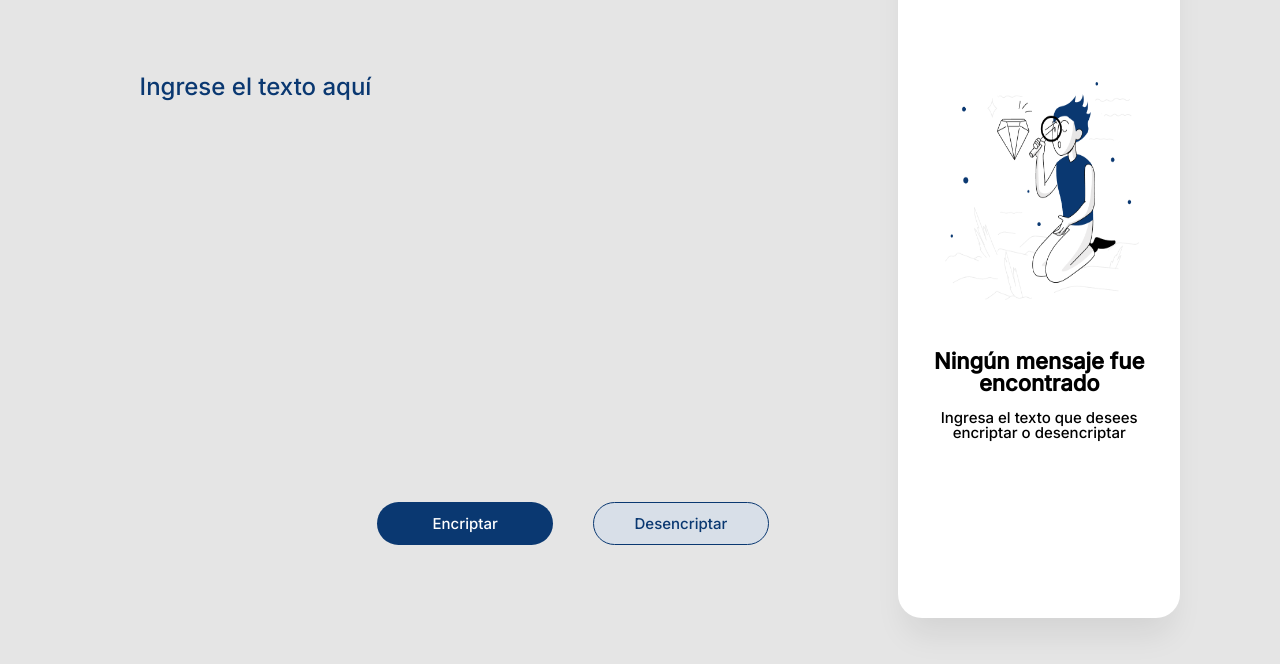
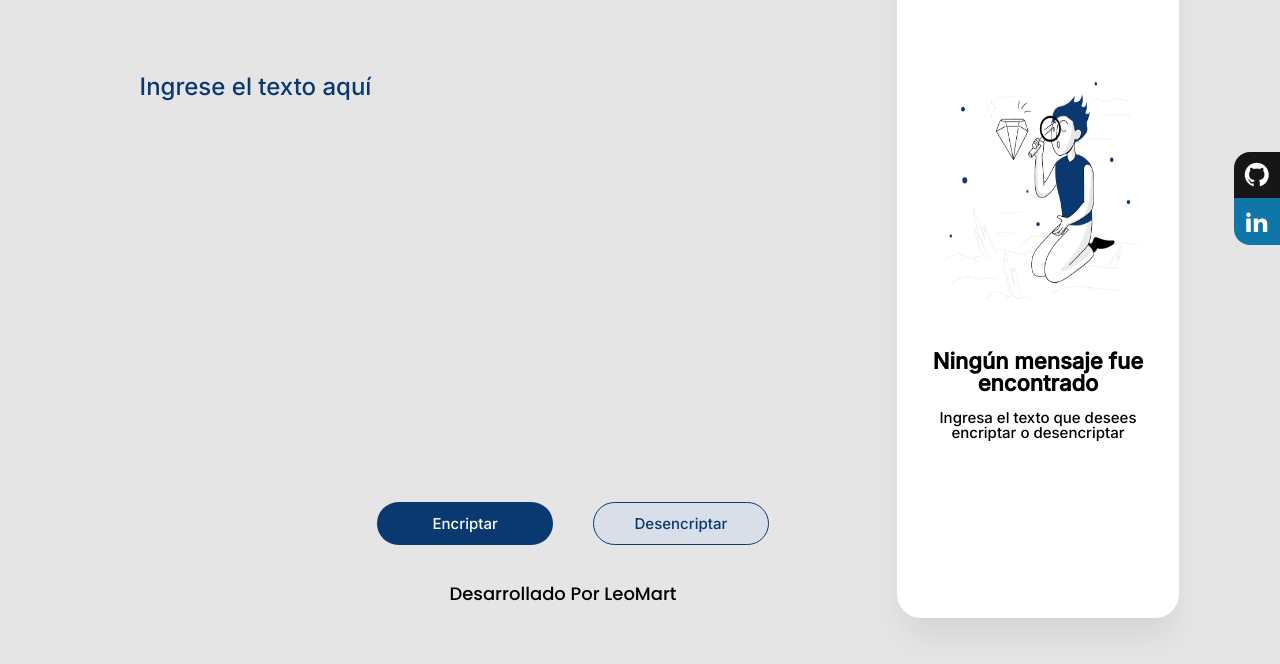
Before and after one commit to LeonardoAD18/Encriptador-de-texto, a plain HTML site: page index.html in a window 1280 px wide. Shown: the part 128-792 px from the top of the page. Drawn offline with Linux system fonts and the light colour scheme; a web font is replaced by a local one.

Commit message:
Redes sociales agregadas

```diff
--- /dev/null
+++ b/font.css
@@ -0,0 +1,33 @@
+@font-face {
+  font-family: 'icomoon';
+  src:  url('fonts/icomoon.eot?iznvhn');
+  src:  url('fonts/icomoon.eot?iznvhn#iefix') format('embedded-opentype'),
+    url('fonts/icomoon.ttf?iznvhn') format('truetype'),
+    url('fonts/icomoon.woff?iznvhn') format('woff'),
+    url('fonts/icomoon.svg?iznvhn#icomoon') format('svg');
+  font-weight: normal;
+  font-style: normal;
+  font-display: block;
+}
+
+[class^="icon-"], [class*=" icon-"] {
+  /* use !important to prevent issues with browser extensions that change fonts */
+  font-family: 'icomoon' !important;
+  speak: never;
+  font-style: normal;
+  font-weight: normal;
+  font-variant: normal;
+  text-transform: none;
+  line-height: 1;
+
+  /* Better Font Rendering =========== */
+  -webkit-font-smoothing: antialiased;
+  -moz-osx-font-smoothing: grayscale;
+}
+
+.icon-github:before {
+  content: "\eab0";
+}
+.icon-linkedin2:before {
+  content: "\eaca";
+}
--- a/index.html
+++ b/index.html
@@ -7,9 +7,11 @@
     <link rel="preconnect" href="https://fonts.googleapis.com">
     <link rel="preconnect" href="https://fonts.gstatic.com" crossorigin>
     <link href="https://fonts.googleapis.com/css2?family=Inter:wght@100;200;500&family=Rubik+Bubbles&display=swap" rel="stylesheet">
+    <link rel="preconnect" href="https://fonts.googleapis.com"><link rel="preconnect" href="https://fonts.gstatic.com" crossorigin><link href="https://fonts.googleapis.com/css2?family=Inter:wght@100;200;500&family=Montserrat:wght@300&family=Poppins:wght@500&family=Rubik+Bubbles&display=swap" rel="stylesheet">
     <link rel="stylesheet" href="script.js">
     <link rel="stylesheet" href="style.css">
     <link rel="stylesheet" href="reset.css">
+    <link rel="stylesheet" href="font.css">
 	<title>Encriptador</title>
 
 </head>
@@ -28,7 +30,9 @@
                         <button type="button" id="btn-encriptar">Encriptar</button>
                         <button type="button" id="btn-desencriptar">Desencriptar</button>
                     </div>
-
+                    <div class="contenedor-desarrollador">
+                        <h4>Desarrollado por LeoMart</h4>
+                    </div>
         </section>
 
         <section class="seccion-derecha">
@@ -53,6 +57,13 @@
 
         </section>
 
+        <section class="redes-sociales">
+            <div class="social-bar">
+                <a href="https://github.com/LeonardoAD18/Encriptador-de-texto" class="icon icon-github" target="_BLANK"></a>
+                <a href="https://www.linkedin.com/in/leonardo-arreola-821092259/" class="icon icon-linkedin2" target="_BLANK"></a>
+            </div>
+        </section>
+
     </main>
 
 </body>
--- a/style.css
+++ b/style.css
@@ -208,6 +208,65 @@ main{
     transition: .05s;
 }
 
+.contenedor-desarrollador{
+    display: flex;
+    justify-content: center;
+    /* background-color: red; */
+}
+
+.contenedor-desarrollador h4{
+    font-family:'Poppins', sans-serif;
+    color: #000000;
+    font-size: 18px;
+    text-transform: capitalize;
+    font-weight: 580;
+    margin-left: 230px;
+}
+
+.social-bar{
+    position: fixed;
+    right: 0;
+    top: 35%;
+    font-size: 1.5rem;
+    display: flex;
+    flex-direction: column;
+    align-items: flex-end;
+    z-index: 100;
+}
+
+.icon{
+    color: white;
+    text-decoration: none;
+    padding: .7rem;
+    display: flex;
+    transition: all .5s;
+}
+
+.icon-github{
+    background:#171515;
+    border-radius: 1rem 0 0 0 ;
+}
+
+.icon-linkedin2{
+    background: #0e76a8;
+    border-radius: 0 0 0 1rem;
+}
+
+.icon:first-child{
+    border-radius: 1rem 0 0 0;
+}
+
+.icon:last-child{
+    border-radius: 0 0 0 1rem;
+}
+
+.icon:hover{
+    padding-right: 3rem;
+    border-radius: 1rem 0 0 1rem;
+    box-shadow: 0 0 .5rem rgba(0 0 0 0.42);
+
+}
+
 /* Responsive */
 
 @media screen and (max-width:768px) {
```
Also changed, not shown: fonts/icomoon.ttf (added), fonts/icomoon.woff (added), 2 other files.
